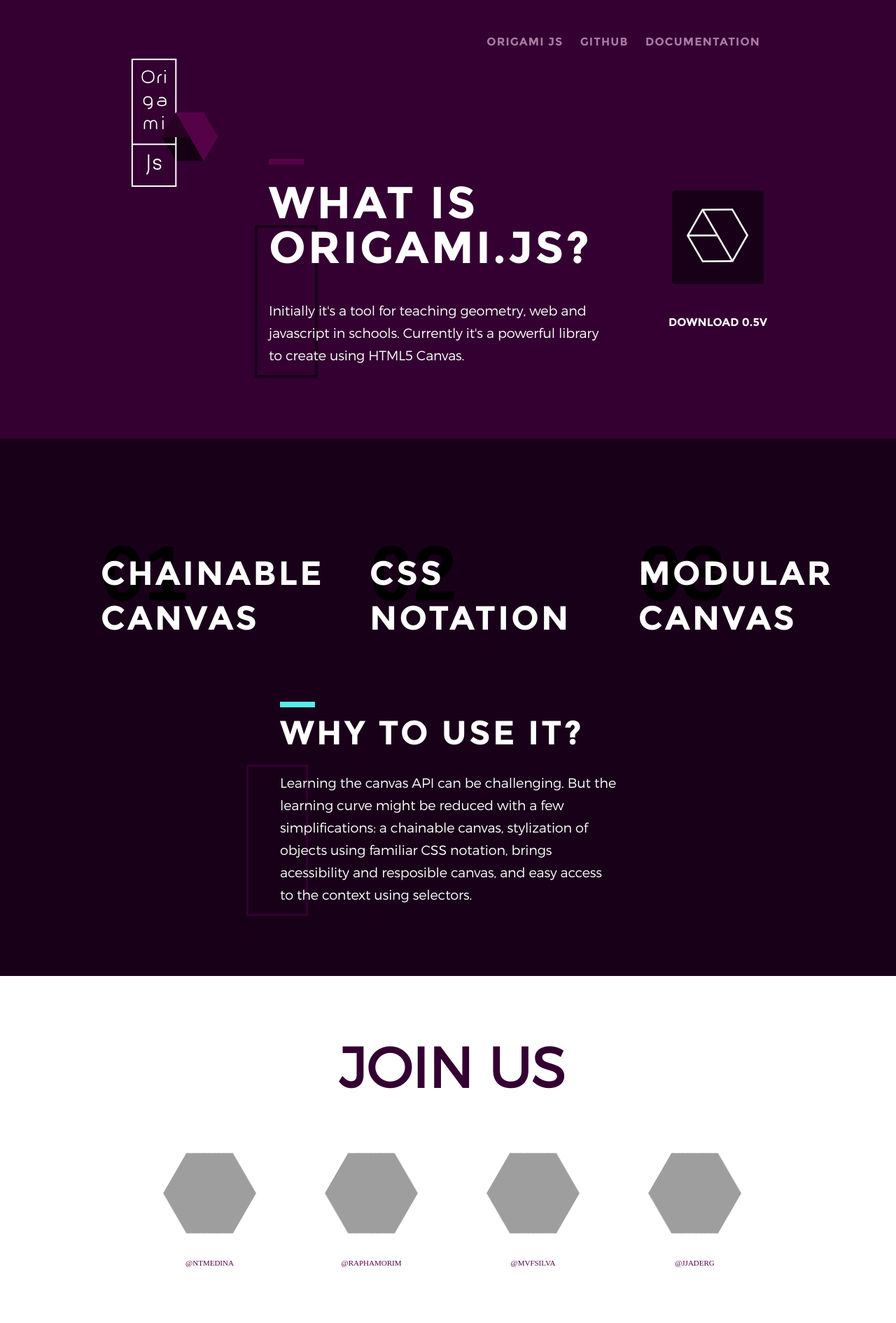
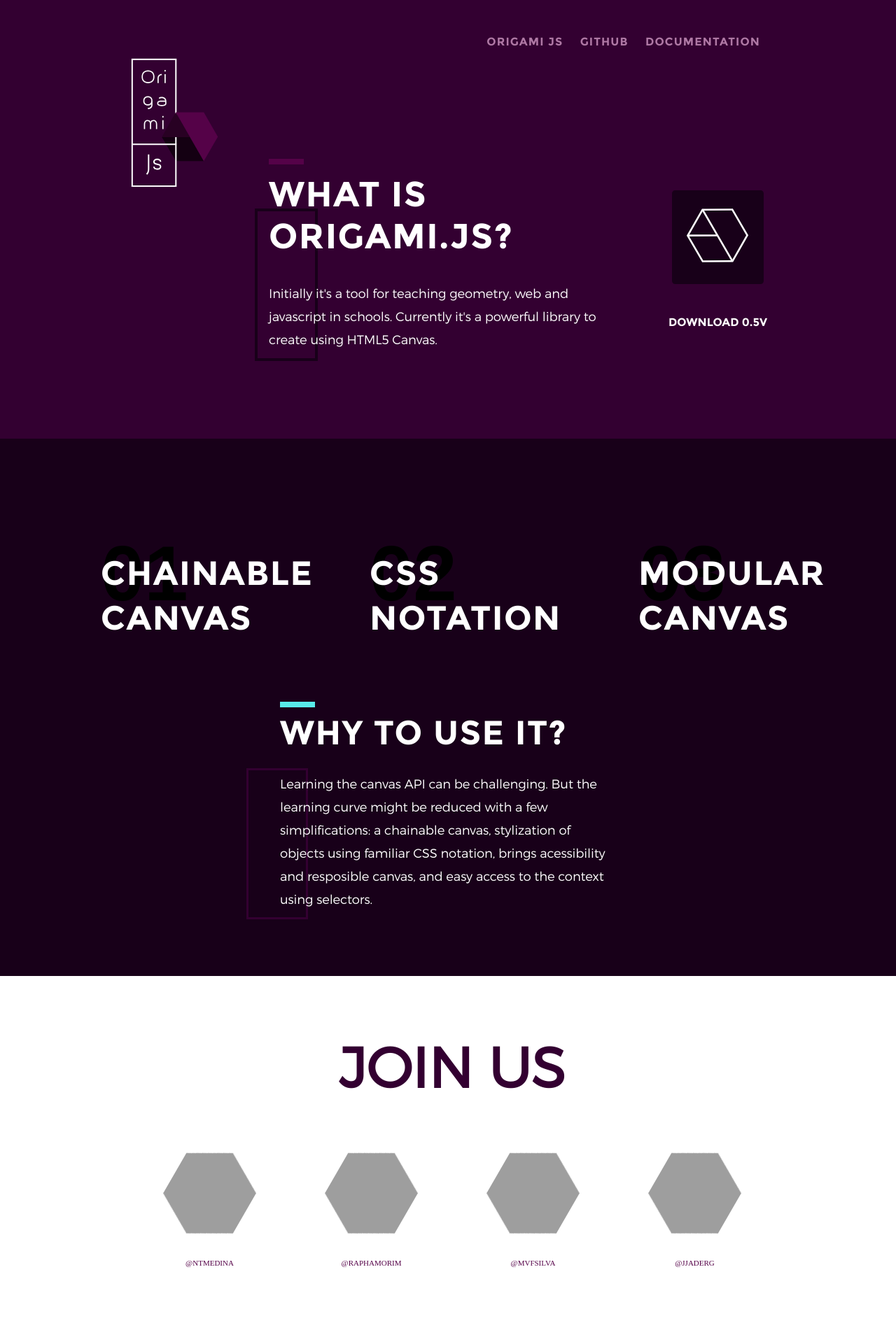
Before and after one commit to raphamorim/origamijs, a Jekyll site: the page built from index.html, in a window 1280 px wide. Shown: the top 1891 px of the page at 70% size. Built offline with Jekyll 4.4.1, drawn with Linux system fonts in a browser that asks for light colours; grey boxes are pictures that could not be loaded.

Commit message:
Adjusting fonts, first & second sections

```diff
--- a/assets/stylesheet/atoms/texts.scss
+++ b/assets/stylesheet/atoms/texts.scss
@@ -1,24 +1,24 @@
 /* Texts
 ------------------------------------------ */
 .heading-lv1 {
-	font-family: 'Montserrat-Regular';
-	font-size: 6rem;
+	font-family: 'Montserrat-Light';
+	font-size: 70px;
 	color: $white;
 }
 
 .heading-lv2 {
     font-family: 'Montserrat-Bold';
-	font-size: 4rem;
-	line-height: 4rem;
-	letter-spacing: 0.2rem;
+	font-size: 50px;
+	line-height: 60px;
+	letter-spacing: 1.5px;
 	color: $white;
 	text-transform: uppercase;
 }
 
 .paragraph {
 	font-family: 'Montserrat-Light';
-	font-size: 1.2rem;
-	line-height: 2rem;
-	letter-spacing: -0.01rem;
+	font-size: 18px;
+	line-height: 33px;
+	letter-spacing: -0.1px;
 	color: $white;
 }
```
